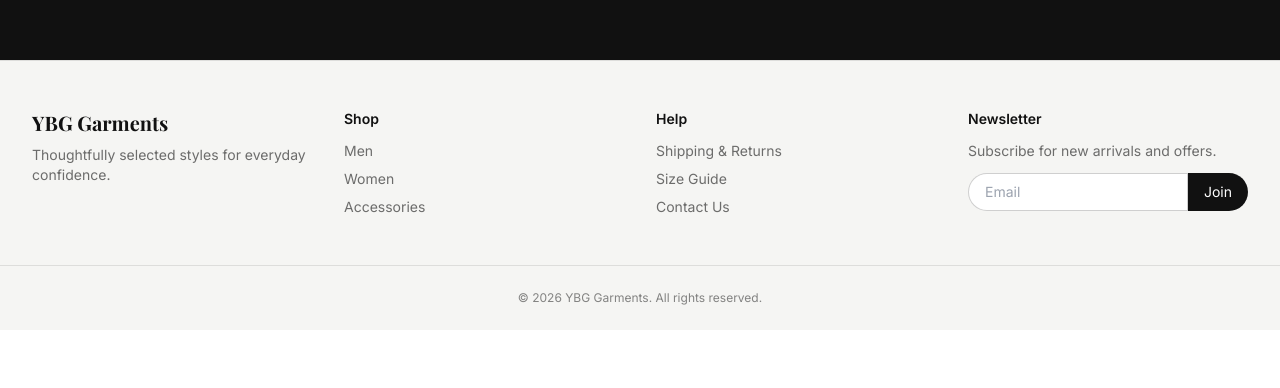
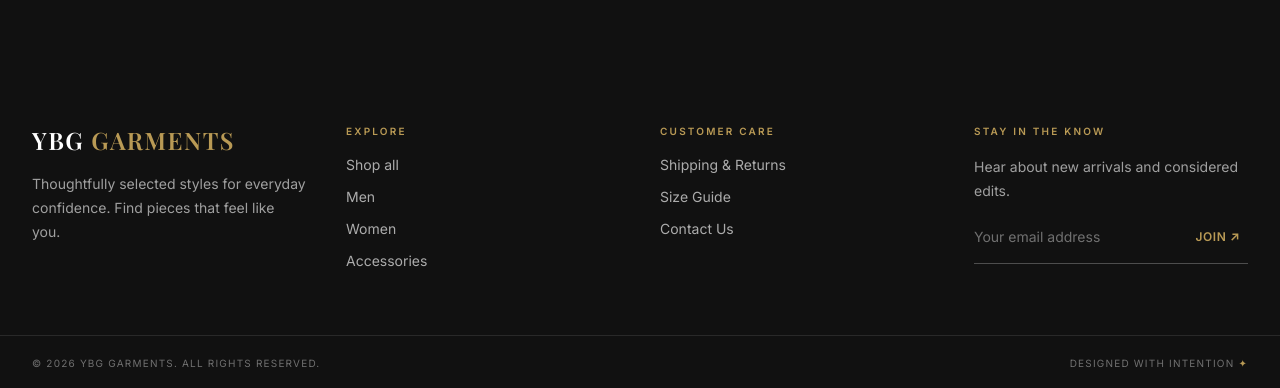
Before and after one commit to utech0201-debug/novamarket, a Next.js app: page / in a window 1280 px wide. Shown: the part 2283-2671 px from the top of the page. Before the commit the page ends 2613 px from the top, so only its background shows below. Built offline with nearby package versions, Linux system fonts and the light colour scheme; no server answers; a web font is replaced by a local one.

Commit message:
style: restyle footer in black white and subtle gold

```diff
--- a/components/Footer.tsx
+++ b/components/Footer.tsx
@@ -2,64 +2,55 @@ import Link from "next/link";
 
 export default function Footer() {
   return (
-    <footer className="border-t border-ink/10 bg-sand">
-      <div className="container-x grid gap-8 py-12 md:grid-cols-4">
-        <div>
-          <h3 className="font-serif text-xl font-bold">YBG Garments</h3>
-          <p className="mt-2 text-sm text-ink/60">
-            Thoughtfully selected styles for everyday confidence.
+    <footer className="bg-ink text-white">
+      <div className="container-x grid gap-10 py-14 sm:grid-cols-2 md:grid-cols-4 md:py-16">
+        <div className="sm:col-span-2 md:col-span-1">
+          <Link href="/" className="inline-block font-serif text-2xl font-semibold tracking-[0.06em]">
+            YBG <span className="text-gold">GARMENTS</span>
+          </Link>
+          <p className="mt-4 max-w-xs text-sm leading-6 text-white/60">
+            Thoughtfully selected styles for everyday confidence. Find pieces that feel like you.
           </p>
         </div>
         <div>
-          <h4 className="mb-3 text-sm font-semibold">Shop</h4>
-          <ul className="space-y-2 text-sm text-ink/60">
-            <li>
-              <Link href="/products?category=Men" className="hover:text-accent">
-                Men
-              </Link>
-            </li>
-            <li>
-              <Link href="/products?category=Women" className="hover:text-accent">
-                Women
-              </Link>
-            </li>
-            <li>
-              <Link
-                href="/products?category=Accessories"
-                className="hover:text-accent"
-              >
-                Accessories
-              </Link>
-            </li>
+          <h4 className="mb-4 text-[10px] font-semibold uppercase tracking-[0.22em] text-gold">Explore</h4>
+          <ul className="space-y-3 text-sm text-white/65">
+            <li><Link href="/products" className="transition-colors hover:text-gold-light">Shop all</Link></li>
+            <li><Link href="/products?category=Men" className="transition-colors hover:text-gold-light">Men</Link></li>
+            <li><Link href="/products?category=Women" className="transition-colors hover:text-gold-light">Women</Link></li>
+            <li><Link href="/products?category=Accessories" className="transition-colors hover:text-gold-light">Accessories</Link></li>
           </ul>
         </div>
         <div>
-          <h4 className="mb-3 text-sm font-semibold">Help</h4>
-          <ul className="space-y-2 text-sm text-ink/60">
+          <h4 className="mb-4 text-[10px] font-semibold uppercase tracking-[0.22em] text-gold">Customer care</h4>
+          <ul className="space-y-3 text-sm text-white/65">
             <li>Shipping &amp; Returns</li>
             <li>Size Guide</li>
             <li>Contact Us</li>
           </ul>
         </div>
         <div>
-          <h4 className="mb-3 text-sm font-semibold">Newsletter</h4>
-          <p className="text-sm text-ink/60">
-            Subscribe for new arrivals and offers.
-          </p>
-          <div className="mt-3 flex">
+          <h4 className="mb-4 text-[10px] font-semibold uppercase tracking-[0.22em] text-gold">Stay in the know</h4>
+          <p className="text-sm leading-6 text-white/60">Hear about new arrivals and considered edits.</p>
+          <form action="/newsletter" method="post" className="mt-4 flex border-b border-white/25 pb-2 focus-within:border-gold">
             <input
               type="email"
-              placeholder="Email"
-              className="w-full rounded-l-full border border-ink/20 bg-cream px-4 py-2 text-sm outline-none focus:border-ink"
+              name="email"
+              placeholder="Your email address"
+              aria-label="Your email address"
+              className="min-w-0 flex-1 bg-transparent py-2 text-sm text-white outline-none placeholder:text-white/40"
             />
-            <button className="rounded-r-full bg-ink px-4 py-2 text-sm text-cream hover:bg-accent">
-              Join
+            <button type="submit" className="px-2 text-xs font-semibold uppercase tracking-wider text-gold transition-colors hover:text-gold-light">
+              Join ↗
             </button>
-          </div>
+          </form>
         </div>
       </div>
-      <div className="container-x border-t border-ink/10 py-6 text-center text-xs text-ink/50">
-        © {new Date().getFullYear()} YBG Garments. All rights reserved.
+      <div className="border-t border-white/10">
+        <div className="container-x flex flex-col gap-2 py-5 text-[10px] uppercase tracking-[0.12em] text-white/40 sm:flex-row sm:items-center sm:justify-between">
+          <span>© {new Date().getFullYear()} YBG Garments. All rights reserved.</span>
+          <span>Designed with intention <span className="text-gold">✦</span></span>
+        </div>
       </div>
     </footer>
   );
```
